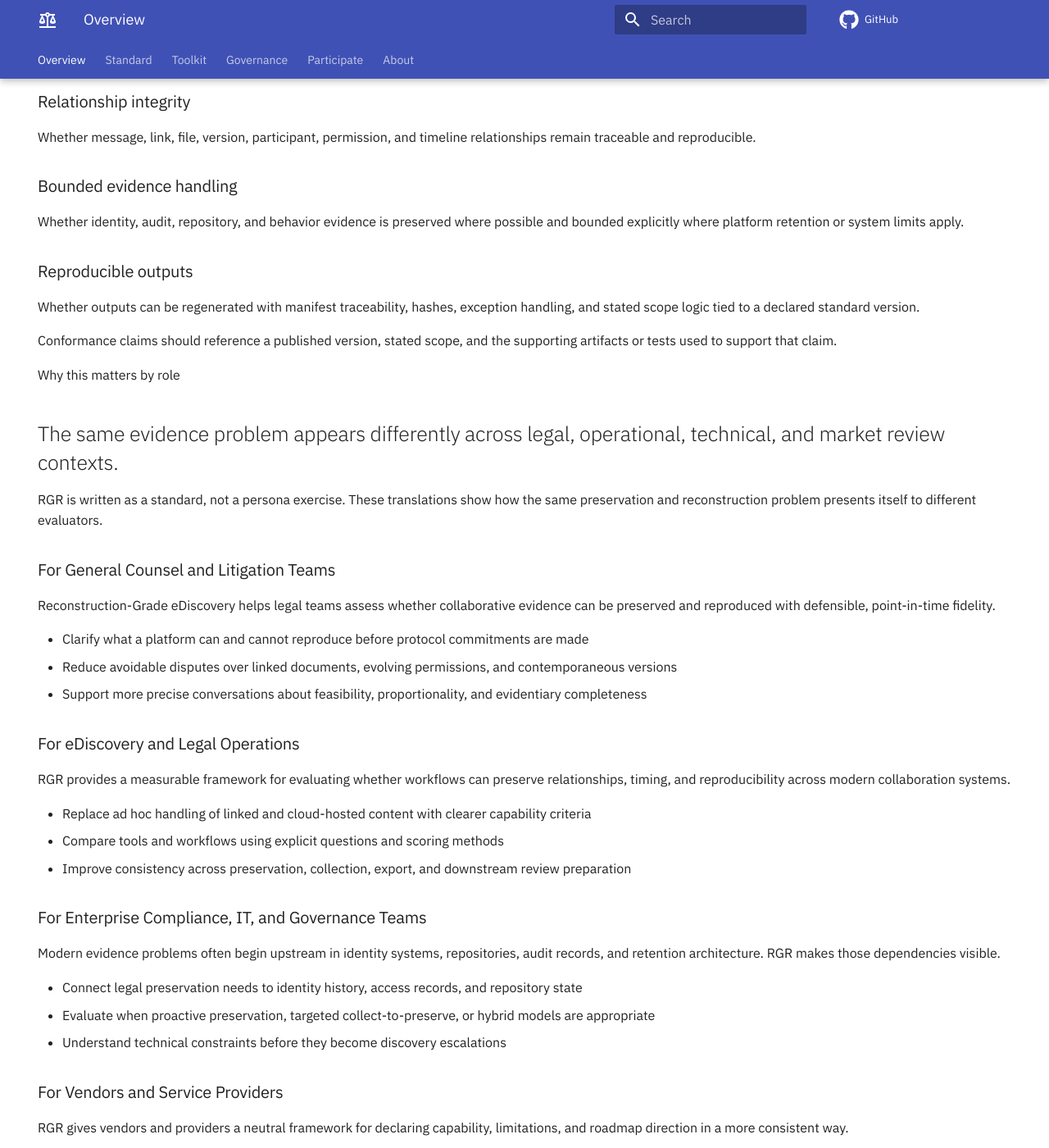
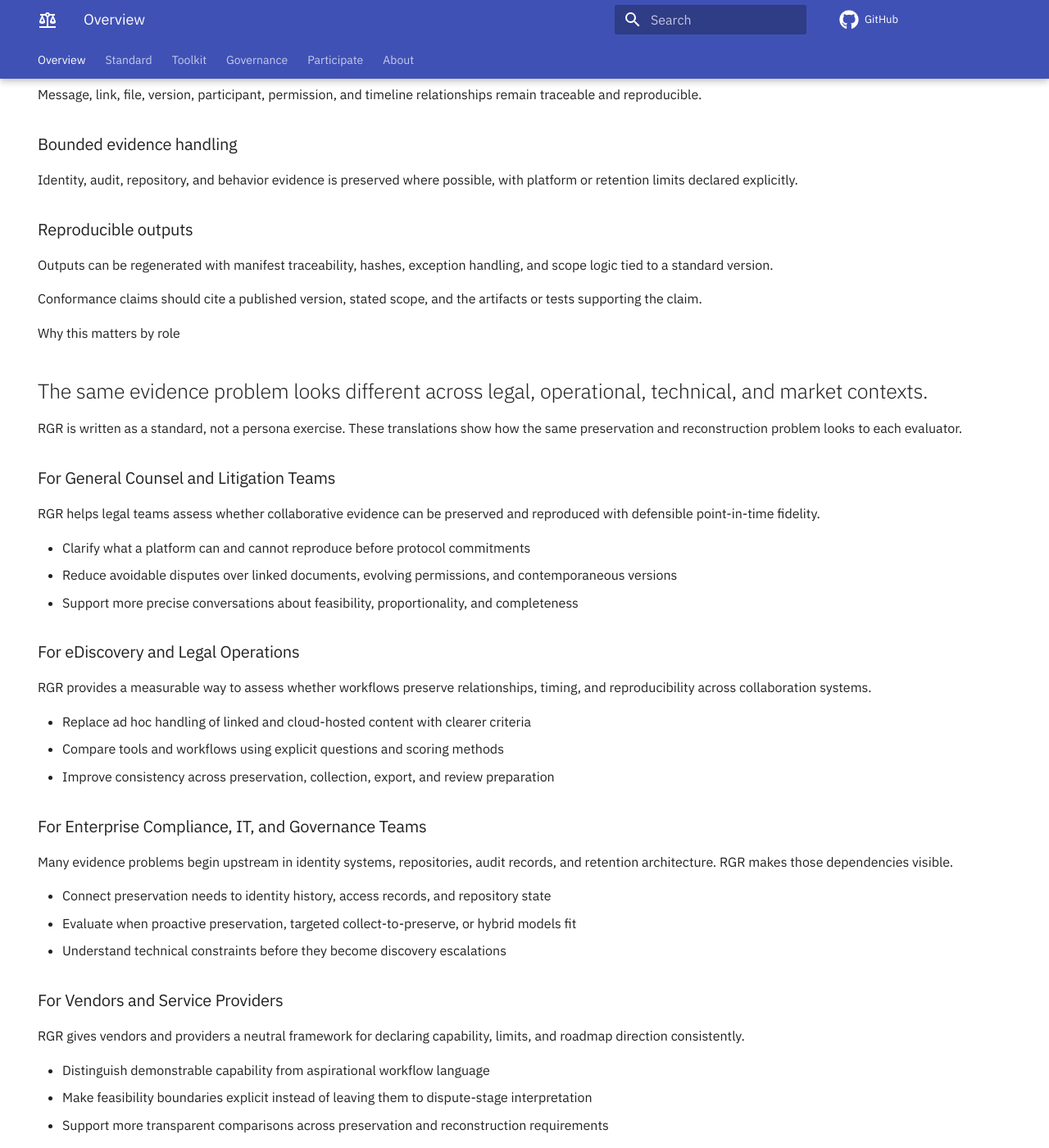
Before and after one commit to cloudficient/reconstruction-grade-ediscovery-standard, an MkDocs documentation site: the page built from standard/index.md, in a window 1280 px wide and 1400 px high, scrolled down 2556 px. Shown: the whole window at 82% size. Built offline with MkDocs 1.6.1 and Material for MkDocs 9.7.7, drawn with Linux system fonts in a browser that asks for light colours; comment, search, counter and statistics services are not loaded; some of the changed text lies outside the part shown.

Commit message:
Tighten and polish homepage copy

```diff
--- a/standard/index.md
+++ b/standard/index.md
@@ -14,9 +14,9 @@ hide:
 
 # A measurable standard for collaborative evidence preservation and reconstruction.
 
-<p class="rgr-lead">Reconstruction-Grade eDiscovery (RGR) is a public draft standard for assessing whether collaborative evidence can be preserved and later reproduced with point-in-time fidelity, relationship integrity, and bounded evidence handling. It gives legal, operational, technical, and market evaluators a versioned framework for testing capability claims against published criteria.</p>
+<p class="rgr-lead">Reconstruction-Grade eDiscovery (RGR) is a public draft standard for assessing whether collaborative evidence can be preserved and later reproduced with point-in-time fidelity, relationship integrity, and bounded evidence handling. It gives legal, operational, technical, and market evaluators a versioned framework for testing claims against published criteria.</p>
 
-<p class="rgr-hero__support">In cloud environments, messages increasingly point to live files, shifting permissions, evolving identities, and activity evidence that may age out. RGR focuses on whether enough evidence was preserved to reproduce a defensible point-in-time view later, and on declaring feasibility limits clearly where full determinism is not available.</p>
+<p class="rgr-hero__support">In cloud environments, messages increasingly point to live files, shifting permissions, evolving identities, and activity evidence that may age out. RGR asks whether enough evidence was preserved to reproduce a defensible point-in-time view later, and whether feasibility limits are declared clearly where full determinism is not available.</p>
 
 <div class="rgr-hero__actions" markdown="1">
 [Read the Standard](front-matter.md){ .md-button .md-button--primary }
@@ -45,21 +45,21 @@ hide:
 <p class="rgr-card__eyebrow">Version</p>
 ### Public and versioned
 
-This draft is published with release history, a canonical text, and a downloadable PDF so claims can be tied to a specific version.
+Published with release history, canonical text, and a downloadable PDF so claims can be tied to a version.
 </article>
 
 <article class="rgr-summary-card" markdown="1">
 <p class="rgr-card__eyebrow">Evaluation</p>
 ### Measurable and testable
 
-Section 6, Appendix B, and the toolkit turn the standard into questions, scoring logic, and conformance checks that can be compared openly.
+Section 6, Appendix B, and the toolkit turn the standard into comparable questions, scoring logic, and conformance checks.
 </article>
 
 <article class="rgr-summary-card" markdown="1">
 <p class="rgr-card__eyebrow">Governance</p>
 ### Visible and open
 
-The draft originated with Cloudficient, but normative changes, participation paths, and version transparency are meant to be visible from the start.
+The draft originated with Cloudficient, but normative changes, participation paths, and version transparency are public from the start.
 </article>
 </div>
 </section>
@@ -68,19 +68,19 @@ The draft originated with Cloudficient, but normative changes, participation pat
 <p class="rgr-section__eyebrow">Why this matters now</p>
 ## Collaborative evidence is increasingly a reconstruction problem.
 
-<p class="rgr-section__lede">In cloud collaboration environments, the evidentiary question is often no longer "which file was sent?" but "what did the communication point to, what existed at that moment, who could be tied to it, and what evidence remains to reproduce that state later?" That shift affects legal review, internal investigations, incident response, procurement, platform evaluation, and governance design.</p>
+<p class="rgr-section__lede">In cloud collaboration environments, the evidentiary question is often no longer just "which file was sent?" It is also what the communication pointed to, what existed then, who was tied to it, and what evidence remains to reproduce that state later. That shift affects legal review, investigations, incident response, procurement, platform evaluation, and governance.</p>
 
 <div class="rgr-card-grid" markdown="1">
 <article class="rgr-card" markdown="1">
 ### Hyperlinks replace attachments
 
-Messages increasingly reference live objects in shared repositories rather than transmitting a fixed copy.
+Messages increasingly reference live objects in shared repositories rather than transmitting fixed copies.
 </article>
 
 <article class="rgr-card" markdown="1">
 ### Version histories keep moving
 
-The state relied upon at send time may differ from the state available later unless it was preserved with point-in-time discipline.
+The state relied on at send time may differ from what is available later unless preserved with point-in-time discipline.
 </article>
 
 <article class="rgr-card" markdown="1">
@@ -90,24 +90,24 @@ Custody, ownership, and access posture are not static. Effective-dated identity
 </article>
 </div>
 
-<p class="rgr-note">The practical consequence is that evidentiary fidelity, reproducibility, and defensibility can degrade when context is inferred long after the fact instead of being preserved while it still exists.</p>
+<p class="rgr-note">In practice, evidentiary fidelity, reproducibility, and defensibility can degrade when context is inferred later instead of preserved while it still exists.</p>
 </section>
 
 <section markdown="1">
 <p class="rgr-section__eyebrow">What RGR is</p>
-## A conformance standard, with an operating model around it.
+## A conformance standard with an aligned operating model.
 
 <div class="rgr-card-grid rgr-card-grid--2" markdown="1">
 <article class="rgr-card" markdown="1">
 ### Reconstruction-Grade eDiscovery (RGR)
 
-A versioned conformance standard that defines measurable preservation and reconstruction targets for collaborative evidence. It is intended to support evaluation of platforms, workflows, and declarations against published criteria.
+A versioned conformance standard setting measurable preservation and reconstruction targets for collaborative evidence. It supports evaluation of platforms, workflows, and declarations against published criteria.
 </article>
 
 <article class="rgr-card" markdown="1">
 ### Context-Aware eDiscovery
 
-The broader operating approach aligned to that standard. It treats context as evidence objects, bindings, provenance, and declared limits that should be preserved or accounted for explicitly, rather than reduced to generic metadata summaries.
+The broader operating approach behind the standard. It treats context as evidence to preserve or account for explicitly, including objects, bindings, provenance, and declared limits, instead of generic metadata summaries.
 </article>
 </div>
 </section>
@@ -116,92 +116,92 @@ The broader operating approach aligned to that standard. It treats context as ev
 <p class="rgr-section__eyebrow">What Reconstruction-Grade means</p>
 ## Measurable preservation targets, not abstract aspiration.
 
-<p class="rgr-section__lede">Section 6 and Appendix B define the detailed requirement domains and conformance tests. At a high level, Reconstruction-Grade can be understood through four linked expectations.</p>
+<p class="rgr-section__lede">Section 6 and Appendix B define the detailed requirements and conformance tests. At a high level, Reconstruction-Grade rests on four linked expectations.</p>
 
 <div class="rgr-card-grid rgr-card-grid--2" markdown="1">
 <article class="rgr-card" markdown="1">
 ### Point-in-time fidelity
 
-Whether relevant messages, referenced content, and states can be reproduced as of the event time rather than substituted with a later state.
+Relevant messages, referenced content, and states can be reproduced at the event time rather than replaced with a later state.
 </article>
 
 <article class="rgr-card" markdown="1">
 ### Relationship integrity
 
-Whether message, link, file, version, participant, permission, and timeline relationships remain traceable and reproducible.
+Message, link, file, version, participant, permission, and timeline relationships remain traceable and reproducible.
 </article>
 
 <article class="rgr-card" markdown="1">
 ### Bounded evidence handling
 
-Whether identity, audit, repository, and behavior evidence is preserved where possible and bounded explicitly where platform retention or system limits apply.
+Identity, audit, repository, and behavior evidence is preserved where possible, with platform or retention limits declared explicitly.
 </article>
 
 <article class="rgr-card" markdown="1">
 ### Reproducible outputs
 
-Whether outputs can be regenerated with manifest traceability, hashes, exception handling, and stated scope logic tied to a declared standard version.
+Outputs can be regenerated with manifest traceability, hashes, exception handling, and scope logic tied to a standard version.
 </article>
 </div>
 
-<p class="rgr-note">Conformance claims should reference a published version, stated scope, and the supporting artifacts or tests used to support that claim.</p>
+<p class="rgr-note">Conformance claims should cite a published version, stated scope, and the artifacts or tests supporting the claim.</p>
 </section>
 
 <section class="rgr-section--panel" markdown="1">
 <p class="rgr-section__eyebrow">Why this matters by role</p>
-## The same evidence problem appears differently across legal, operational, technical, and market review contexts.
+## The same evidence problem looks different across legal, operational, technical, and market contexts.
 
-<p class="rgr-section__lede">RGR is written as a standard, not a persona exercise. These translations show how the same preservation and reconstruction problem presents itself to different evaluators.</p>
+<p class="rgr-section__lede">RGR is written as a standard, not a persona exercise. These translations show how the same preservation and reconstruction problem looks to each evaluator.</p>
 
 <div class="rgr-role-grid" markdown="1">
 <article class="rgr-card rgr-role-card" markdown="1">
 ### For General Counsel and Litigation Teams
 
-Reconstruction-Grade eDiscovery helps legal teams assess whether collaborative evidence can be preserved and reproduced with defensible, point-in-time fidelity.
+RGR helps legal teams assess whether collaborative evidence can be preserved and reproduced with defensible point-in-time fidelity.
 
-- Clarify what a platform can and cannot reproduce before protocol commitments are made
+- Clarify what a platform can and cannot reproduce before protocol commitments
 - Reduce avoidable disputes over linked documents, evolving permissions, and contemporaneous versions
-- Support more precise conversations about feasibility, proportionality, and evidentiary completeness
+- Support more precise conversations about feasibility, proportionality, and completeness
 </article>
 
 <article class="rgr-card rgr-role-card" markdown="1">
 ### For eDiscovery and Legal Operations
 
-RGR provides a measurable framework for evaluating whether workflows can preserve relationships, timing, and reproducibility across modern collaboration systems.
+RGR provides a measurable way to assess whether workflows preserve relationships, timing, and reproducibility across collaboration systems.
 
-- Replace ad hoc handling of linked and cloud-hosted content with clearer capability criteria
+- Replace ad hoc handling of linked and cloud-hosted content with clearer criteria
 - Compare tools and workflows using explicit questions and scoring methods
-- Improve consistency across preservation, collection, export, and downstream review preparation
+- Improve consistency across preservation, collection, export, and review preparation
 </article>
 
 <article class="rgr-card rgr-role-card" markdown="1">
 ### For Enterprise Compliance, IT, and Governance Teams
 
-Modern evidence problems often begin upstream in identity systems, repositories, audit records, and retention architecture. RGR makes those dependencies visible.
+Many evidence problems begin upstream in identity systems, repositories, audit records, and retention architecture. RGR makes those dependencies visible.
 
-- Connect legal preservation needs to identity history, access records, and repository state
-- Evaluate when proactive preservation, targeted collect-to-preserve, or hybrid models are appropriate
+- Connect preservation needs to identity history, access records, and repository state
+- Evaluate when proactive preservation, targeted collect-to-preserve, or hybrid models fit
 - Understand technical constraints before they become discovery escalations
 </article>
 
 <article class="rgr-card rgr-role-card" markdown="1">
 ### For Vendors and Service Providers
 
-RGR gives vendors and providers a neutral framework for declaring capability, limitations, and roadmap direction in a more consistent way.
+RGR gives vendors and providers a neutral framework for declaring capability, limits, and roadmap direction consistently.
 
 - Distinguish demonstrable capability from aspirational workflow language
 - Make feasibility boundaries explicit instead of leaving them to dispute-stage interpretation
-- Support more transparent platform comparisons across preservation and reconstruction requirements
+- Support more transparent comparisons across preservation and reconstruction requirements
 </article>
 
 <article class="rgr-card rgr-role-card" markdown="1">
-### For Industry Evaluators and Market Observers
+### For Analysts, Evaluators, and Market Observers
 
-RGR offers a structured way to assess a broader architectural shift in eDiscovery: from static evidence objects toward collaborative evidence reconstruction.
+RGR offers a structured way to assess the shift in eDiscovery from static evidence objects to collaborative evidence reconstruction.
 
-- Frame market capability in terms of measurable criteria rather than isolated product claims
+- Frame market capability using measurable criteria, not isolated product claims
 - Track how platforms address point-in-time fidelity, relationship integrity, and bounded evidence handling
-- Evaluate whether current approaches reflect the realities of cloud collaboration environments
+- Evaluate whether current approaches reflect cloud collaboration realities
 </article>
 </div>
 </section>
@@ -210,14 +210,14 @@ RGR offers a structured way to assess a broader architectural shift in eDiscover
 <p class="rgr-section__eyebrow">How to use it</p>
 ## Use the standard as a versioned evaluation framework.
 
-<p class="rgr-section__lede">The standard is meant to support platform review, workflow design, procurement scrutiny, and expert evaluation. The toolkit exists to turn the standard into repeatable comparison work.</p>
+<p class="rgr-section__lede">The standard supports platform review, workflow design, procurement, and expert evaluation. The toolkit helps turn it into repeatable comparison work.</p>
 
 <div class="rgr-card-grid" markdown="1">
 <article class="rgr-card" markdown="1">
 <p class="rgr-step__number">1</p>
 ### Read the standard
 
-Start with the front matter, evaluation framework, and requirements to understand the preservation targets and definitions.
+Start with the front matter, evaluation framework, and requirements to understand the targets and definitions.
 </article>
 
 <article class="rgr-card" markdown="1">
@@ -231,14 +231,14 @@ Apply [Appendix G](appendix-g-vendor-questions.md) to test how a platform explai
 <p class="rgr-step__number">3</p>
 ### Use the scoring worksheet
 
-Apply [Appendix H](appendix-h-vendor-scoring.md) so platform comparisons are anchored to the same measurable criteria.
+Apply [Appendix H](appendix-h-vendor-scoring.md) so platform comparisons stay anchored to the same measurable criteria.
 </article>
 
 <article class="rgr-card" markdown="1">
 <p class="rgr-step__number">4</p>
 ### Compare versioned declarations
 
-Request a declaration against a specific standard version and compare the claim to the published conformance framework, not just sales language.
+Request a declaration against a specific standard version and compare it to the published conformance framework, not sales language.
 </article>
 </div>
 </section>
@@ -247,13 +247,13 @@ Request a declaration against a specific standard version and compare the claim
 <p class="rgr-section__eyebrow">Governance and participation</p>
 ## Governance is part of the credibility model.
 
-<p class="rgr-section__lede">The draft originated with Cloudficient and was published openly so the terminology, requirements, and change history can be scrutinized directly. The stated objective is a vendor-independent conformance framework whose normative changes follow a documented governance path, remain versioned, and stay open to participation.</p>
+<p class="rgr-section__lede">The draft originated with Cloudficient and was published openly so its terminology, requirements, and change history can be scrutinized directly. The objective is a vendor-independent conformance framework with documented governance, versioned normative changes, and open participation.</p>
 
 <div class="rgr-card-grid" markdown="1">
 <article class="rgr-card" markdown="1">
 ### Origin and intent
 
-Cloudficient originated the draft, but the standard is intended to be evaluated and evolved as a vendor-independent effort rather than a private product manifesto.
+Cloudficient originated the draft, but the standard is meant to evolve as a vendor-independent effort, not a private product manifesto.
 </article>
 
 <article class="rgr-card" markdown="1">
@@ -274,17 +274,17 @@ Enterprises, law firms, providers, vendors, and individual practitioners can con
 </section>
 
 <section class="rgr-section--muted" markdown="1">
-<p class="rgr-section__eyebrow">What this standard does not claim</p>
-## It defines preservation targets and declared limits. It does not create certainty where the evidence or platform cannot.
+<p class="rgr-section__eyebrow">Boundaries and limits</p>
+## RGR defines preservation targets and declared limits. It does not eliminate evidence or platform limits.
 
 <div class="rgr-card rgr-card--quiet" markdown="1">
 - This standard does not itself create legal duties.
 - It does not imply that all non-conforming workflows are per se deficient.
 - It does not assume every platform can automate contemporaneous reconstruction today.
-- It defines measurable preservation and reconstruction targets, including bounded evidence handling where full determinism is not available.
+- It defines measurable preservation and reconstruction targets, including bounded evidence handling when full determinism is not available.
 </div>
 
-<p class="rgr-note">Case-specific judgments about scope, proportionality, admissibility, and operational process still remain necessary.</p>
+<p class="rgr-note">Case-specific judgments about scope, proportionality, admissibility, and process remain necessary.</p>
 </section>
 
 <section class="rgr-section--panel" markdown="1">
```
Also changed, not shown: 1 other file.
